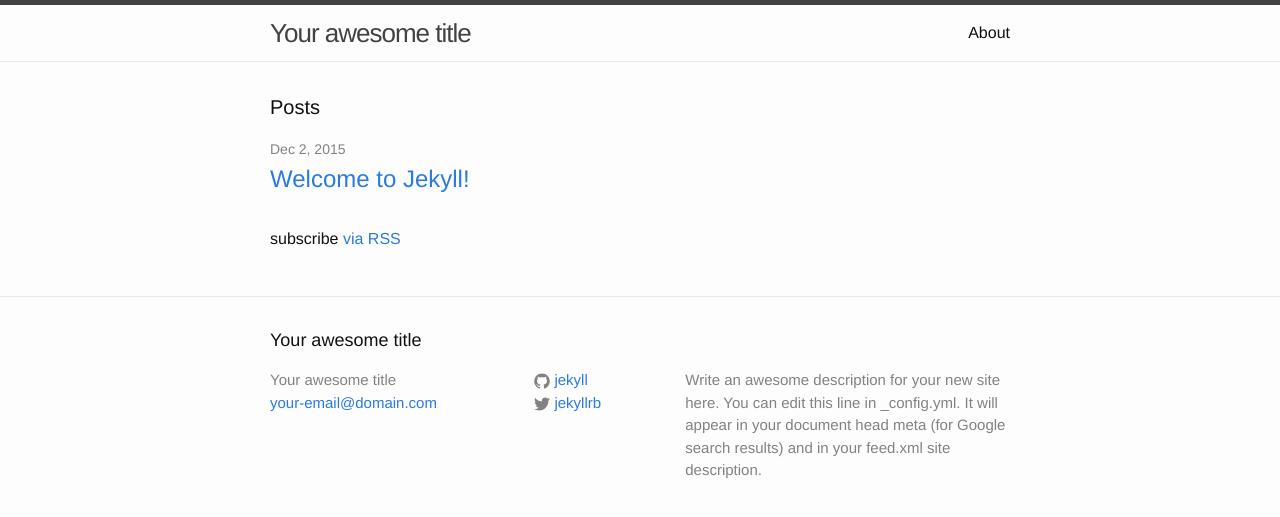
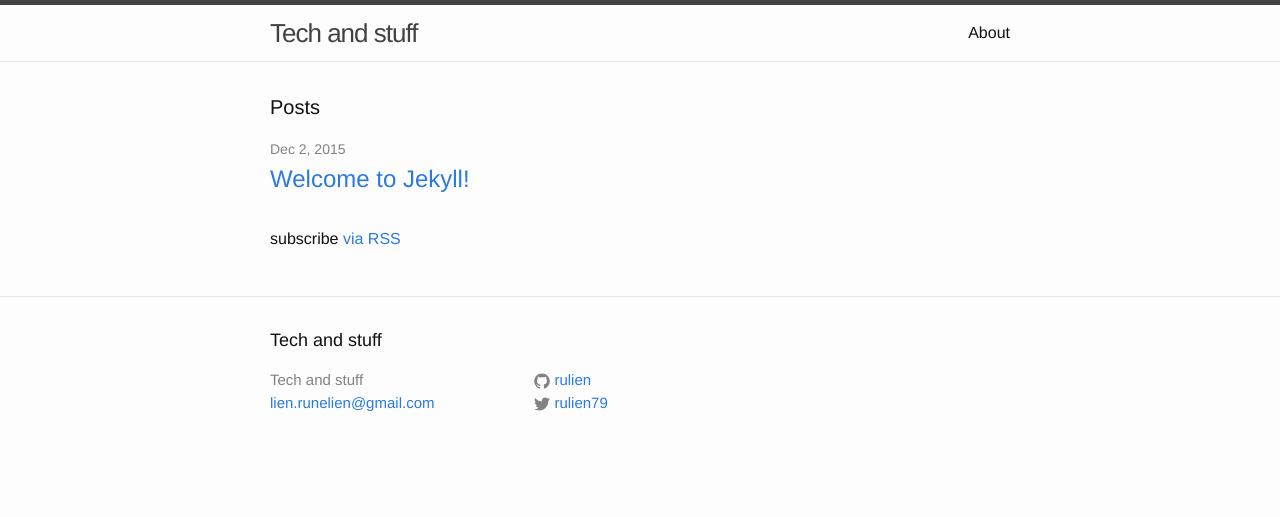
Before and after one commit to rulien/rulien.github.io, a Jekyll site: the page built from index.html, in a window 1280 px wide. Shown: the top 517 px of the page. Built offline with Jekyll 4.4.1, drawn with Linux system fonts in a browser that asks for light colours.

Commit message:
Basic jekyll install

```diff
--- a/_config.yml
+++ b/_config.yml
@@ -6,16 +6,13 @@
 # 'jekyll serve'. If you change this file, please restart the server process.
 
 # Site settings
-title: Your awesome title
-email: your-email@domain.com
-description: > # this means to ignore newlines until "baseurl:"
-  Write an awesome description for your new site here. You can edit this
-  line in _config.yml. It will appear in your document head meta (for
-  Google search results) and in your feed.xml site description.
+title: Tech and stuff
+email: lien.runelien@gmail.com
+description: > # Random thaughts related to software development
 baseurl: "" # the subpath of your site, e.g. /blog
 url: "http://yourdomain.com" # the base hostname & protocol for your site
-twitter_username: jekyllrb
-github_username:  jekyll
+twitter_username: rulien79
+github_username:  rulien
 
 # Build settings
 markdown: kramdown
```
